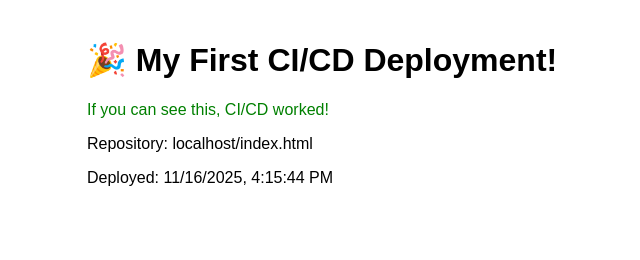
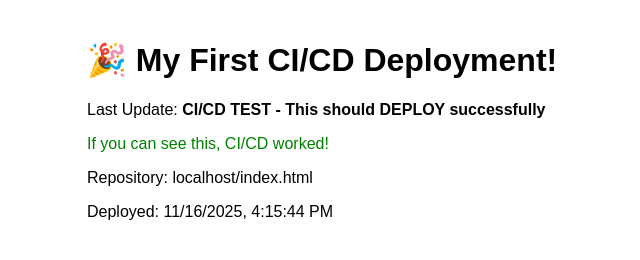
Before and after one commit to 91Danny/my-first-ci-cd-site, a plain HTML site: page index.html in a window 1280 px wide. Shown: the whole page, without its empty margins (153-793 px from the left). Drawn offline with Linux system fonts and the light colour scheme.

Commit message:
test: testing successful deployment flow

```diff
--- a/index.html
+++ b/index.html
@@ -14,6 +14,8 @@
 </head>
 <body>
     <h1>🎉 My First CI/CD Deployment!</h1>
+    <!-- Change this line -->
+<p>Last Update: <strong>CI/CD TEST - This should DEPLOY successfully</strong></p>
     <p class="success">If you can see this, CI/CD worked!</p>
     <p>Repository: <span id="repo-name">Loading...</span></p>
     <p>Deployed: <span id="timestamp"></span></p>
```
